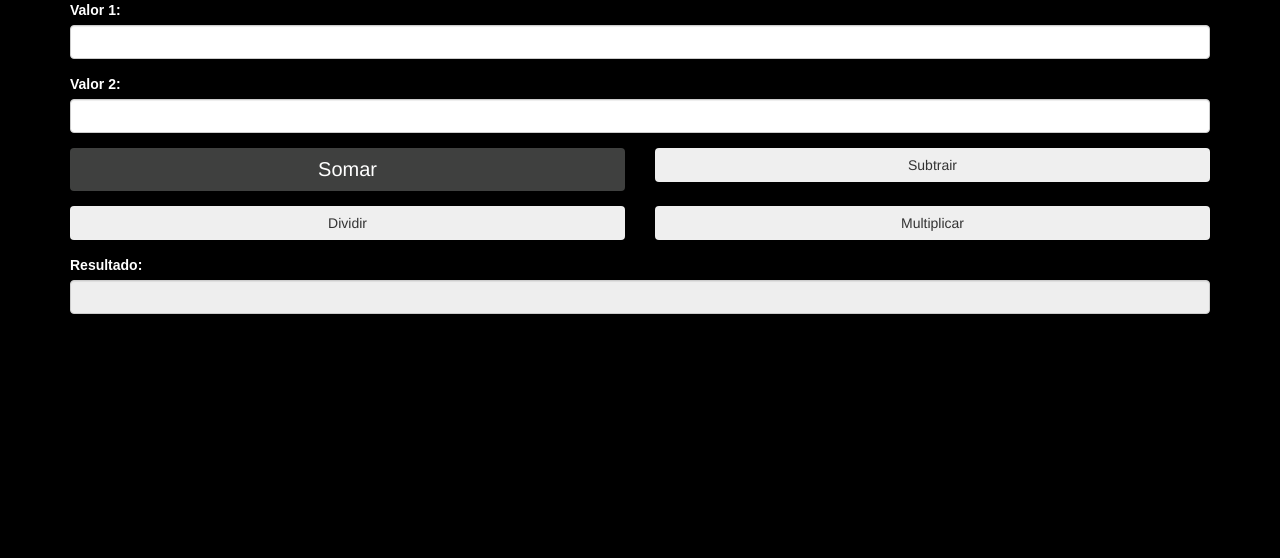
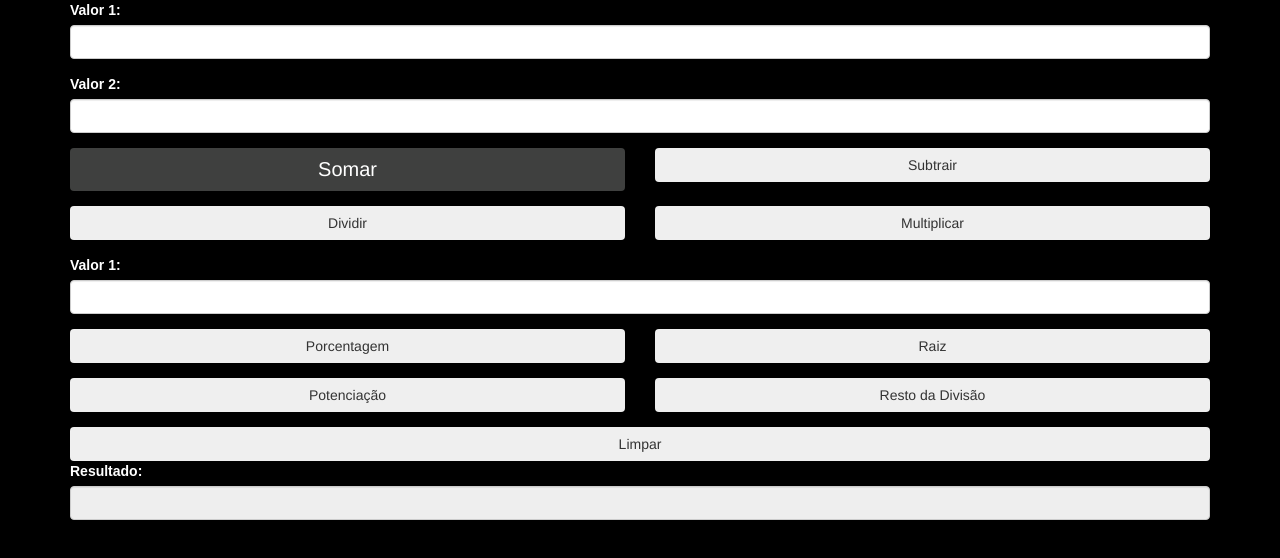
Before and after one commit to PedroH123/PrimeiroProjetoMobile, a website: page www/index.html in a window 1280 px wide. Drawn offline with Linux system fonts and the light colour scheme.

Commit message:
Adicionado Porcentagem, Raiz, Potenciação e Resto da Divisão

```diff
--- a/www/index.html
+++ b/www/index.html
@@ -65,6 +65,47 @@
    <div class="row">
      <div class="col-xs-12">
       <div class="form-group">
+        <label for="#valor1">Valor 1:</label>
+        <input type="text" class="form-control" id="valor1">
+      </div>
+     </div>
+   </div>
+
+   <div class="row">
+     <div class="col-xs-6">
+      <div class="form-group">
+        <button class="btn btn-block" id="porcentagem">Porcentagem</button>
+      </div>
+     </div>
+     <div class="col-xs-6">
+      <div class="form-group">
+        <button class="btn btn-block" id="raiz">Raiz</button>
+      </div>
+     </div>
+   </div>
+
+   <div class="row">
+     <div class="col-xs-6">
+      <div class="form-group">
+        <button class="btn btn-block" id="Potenciacao">Potenciação</button>
+      </div>
+     </div>
+     <div class="col-xs-6">
+      <div class="form-group">
+        <button class="btn btn-block" id="restoDivisao">Resto da Divisão</button>
+      </div>
+     </div>
+   </div>
+
+   <div class="row">
+       <div class="col-xs-12">
+           <button class="btn btn-block" id="limpar">Limpar</button>
+       </div>
+   </div>
+
+   <div class="row">
+     <div class="col-xs-12">
+      <div class="form-group">
         <label for="#resultado">Resultado:</label>
         <input type="text" class="form-control" id="resultado" readonly>
       </div>
```
